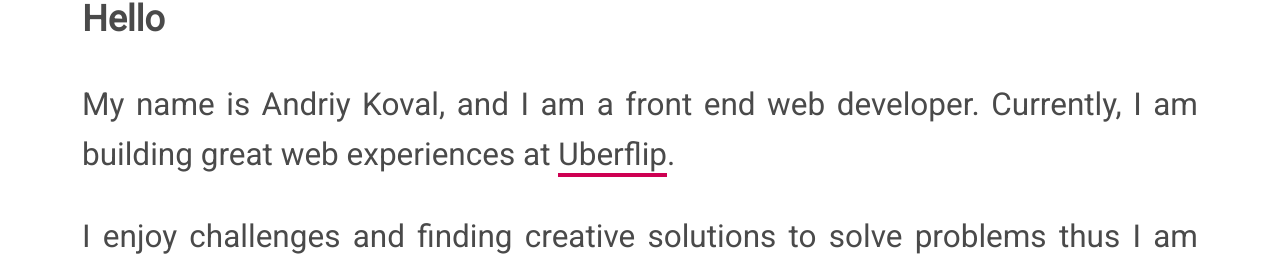
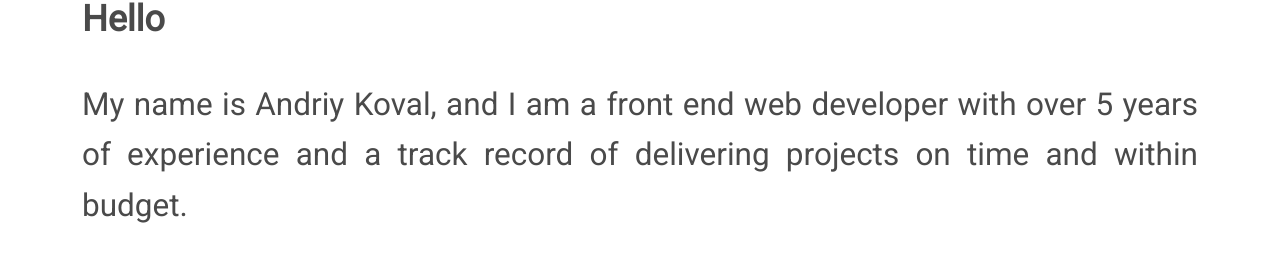
Before and after one commit to andriykovalca/portfolio, a Next.js app: page / in a window 1280 px wide. Shown: the part 147-419 px from the top of the page. Built offline with nearby package versions, Linux system fonts and the light colour scheme.

Commit message:
latest changes

```diff
--- a/pages/index.js
+++ b/pages/index.js
@@ -30,10 +30,10 @@ export default function Home({users}) {
         <h1>Hello</h1>
 
         <p >
-          My name is Andriy Koval, and I am a front end web developer. Currently, I am building great web experiences at <a className="rubine-text" target="_blank" href="https://www.uberflip.com" rel="noindex nofollow">Uberflip</a>.
+          My name is Andriy Koval, and I am a front end web developer with over 5 years of experience and a track record of delivering projects on time and within budget.
         </p>
         <p >
-            I enjoy challenges and finding creative solutions to solve problems thus I am facing programing challenges with excitement. I thrive on continuous learning and I love discovering new skills. When I am not coding I am usually out with my camera or spending time with friends and family or catching up some tv shows. <Link href="/about">
+            I enjoy challenges and finding creative solutions to solve problems thus I am facing programing challenges with excitement. I thrive on continuous learning and I love discovering new skills. I enjoy solving complex problems and delivering high-quality results. I am passionate about creating user-friendly and visually appealing websites and applications. When I am not coding I am usually out with my camera or spending time with friends and family or catching up some tv shows. <Link href="/about">
             <a className='blue-underline'>Continue reading...</a>
           </Link>
         </p>
```
